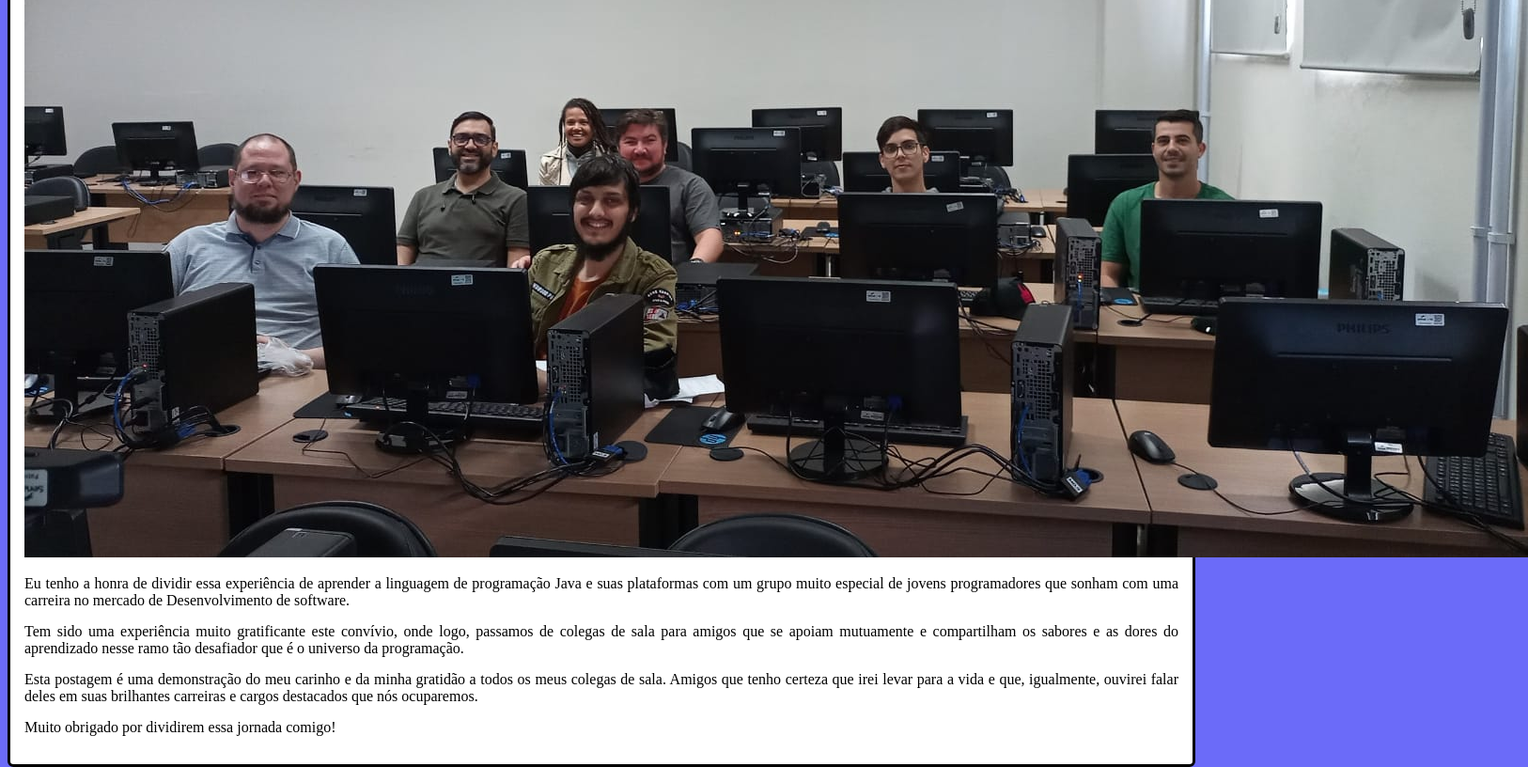
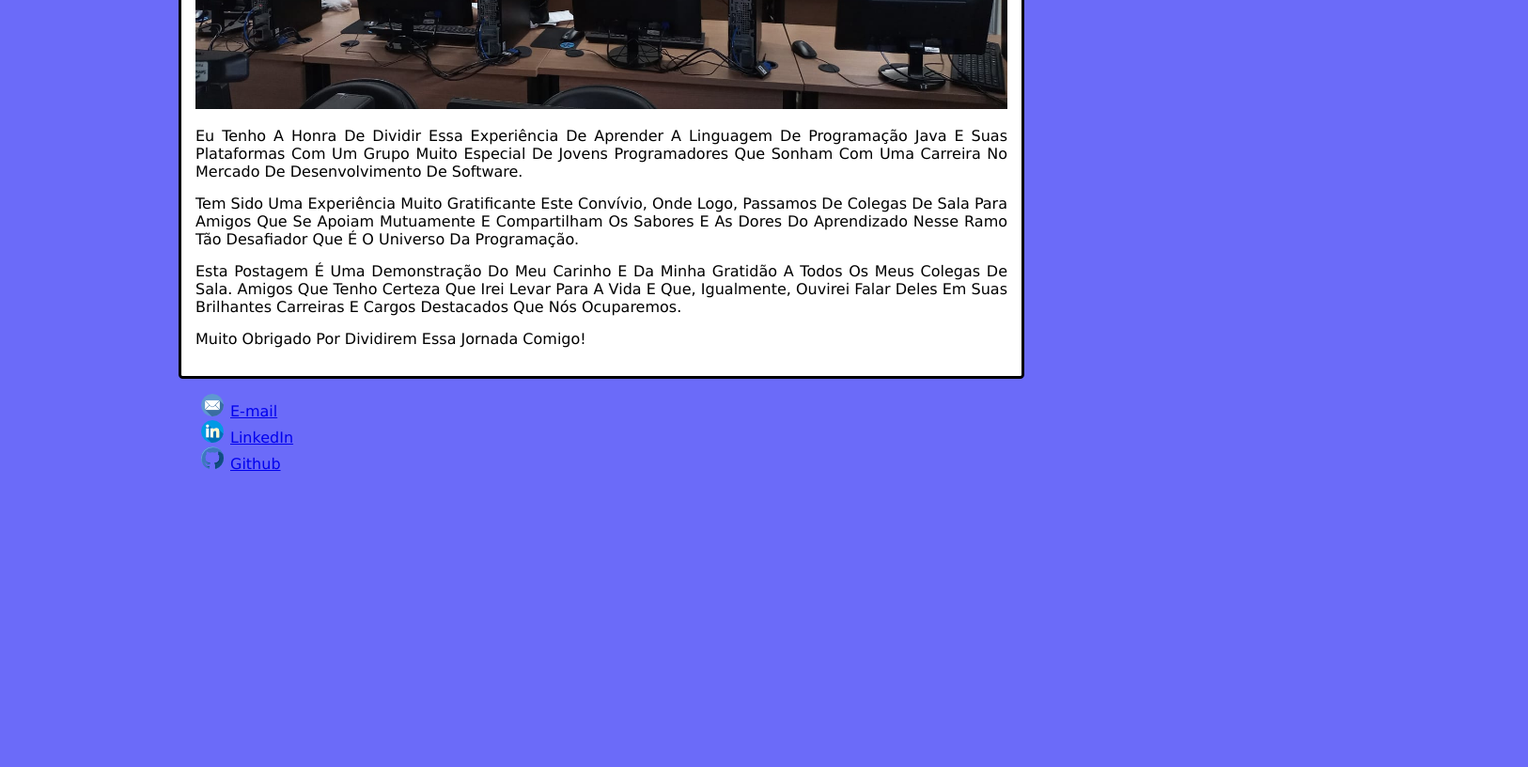
Before and after one commit to Sapiosonic/my-webpage, a plain HTML site: page index.html in a window 1280 px wide. Shown: the part 1060-1876 px from the top of the page at 94% size, 1626 px wide, since content can reach past the window. After the commit the page ends 1579 px from the top, so only its background shows below. Drawn offline with Linux system fonts and the light colour scheme.

Commit message:
add novas imagens, dimensões de pag e estilização

```diff
--- a/index.html
+++ b/index.html
@@ -73,15 +73,15 @@
     </section>
 
     <footer>
-        <ul>
-            <li>
+        <ul class="contact_list">
+            <li class="email">
                 <a href="mailto:radames_ads@yahoo.com">E-mail</a>
             </li>
-            <li>
-                <a href="https://www.linkedin.com/in/sapiosonic/" target="_blank">LinkedIn</a>
+            <li id="linkedin">
+                <a href="https://www.linkedin.com/in/sapiosonic/" target="_blank" class="contact_link">LinkedIn</a>
             </li>
-            <li>
-                <a href="https://github.com/Sapiosonic" target="_blank">Github</a>
+            <li id="github">
+                <a href="https://github.com/Sapiosonic" target="_blank" class="contact_link">Github</a>
             </li>
         </ul>
     </footer>
--- a/style.css
+++ b/style.css
@@ -1,15 +1,29 @@
 body {
     background: rgba(70, 70, 248, 0.8);
+    font-family: Verdana, Geneva, Tahoma, sans-serif;
+    max-width: 900px;
+    margin: auto;
 }
 
 #title, .subtitle{
     color: rgb(240, 213, 61);
 }
 
+#title{
+    font-size: 40px;
+    text-transform: uppercase;
+}
+
+a {
+    text-decoration: underline;
+
+}
+
 .bottom_image{
-    border-radius: 30%;
+    border-radius: 50%;
     border: 5px solid rgb(240, 213, 61);
     margin: 15px;
+    width: 125px;
 }
 
 .posttitle{
@@ -20,6 +34,7 @@ body {
     text-align: center;
     margin: 0;
     margin-bottom: 15px;
+    text-transform: uppercase;
 }
 
 .post{
@@ -35,9 +50,30 @@ body {
 .postcontent{
     margin: 0;
     margin-bottom: 15px;
+    text-transform: capitalize;
+    text-align: justify;
 
 }
 
 .post_image{
     margin-bottom: 15px;
+    width: 100%;
 }
+
+footer{
+    list-style-type: none;
+    padding-left: 15px;
+}
+
+.email{
+    list-style-image: url(images/email.png);
+    align-items: center;
+}
+
+#linkedin{
+    list-style-image: url(images/linkedin.png);
+}
+
+#github{
+    list-style-image: url(images/github.png);
+}
```
Also changed, not shown: images/email.png (added), images/github.png (added), images/linkedin.png (added).
